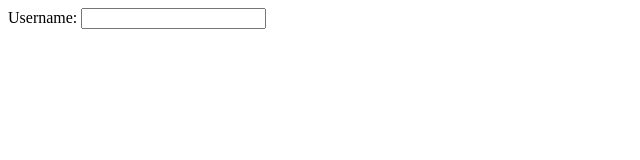
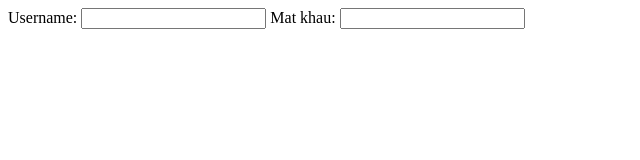
Before and after one commit to ThanhTran2k3/antijava, a plain HTML site: page index.html in a window 1280 px wide. Shown: the whole page, without its empty margins (0-640 px from the left). Drawn offline with Linux system fonts and the light colour scheme.

Commit message:
txtMatKhau

```diff
--- a/index.html
+++ b/index.html
@@ -9,6 +9,9 @@
     <div>
         <label class="UserName" for="">Username:</label>
         <input name="txtUserName" type="text">
+
+        <label class="MatKhau" for="">Mat khau:</label>
+        <input name="txtMatKhau" type="text">
     </div>
 </body>
 </html>
```
